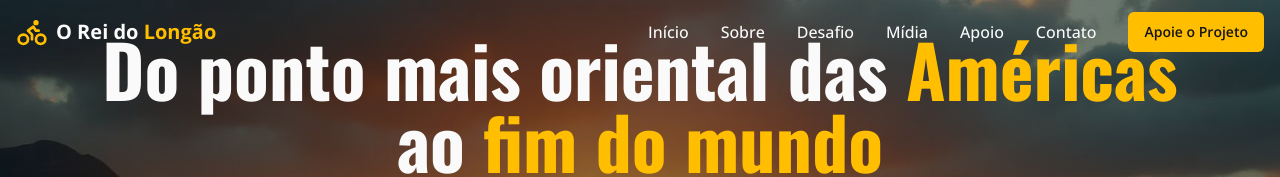
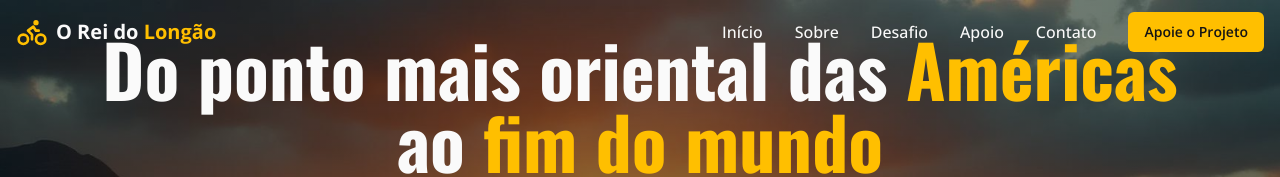
Before and after one commit to joelsondepaula/longao-road-ahead-27, a React (Vite) app: page / in a window 1280 px wide. Shown: the top 177 px of the page. Built offline with nearby package versions, Linux system fonts and the light colour scheme.

Commit message:
Remover botão Mídia
Remove o botão "Mídia" do componente de navegação.

```diff
--- a/src/components/Navigation.tsx
+++ b/src/components/Navigation.tsx
@@ -10,9 +10,7 @@ const Navigation = () => {
     { label: "Início", href: "#hero" },
     { label: "Sobre", href: "#sobre" },
     { label: "Desafio", href: "#desafio" },
-    { label: "Mídia", href: "#midia" },
     { label: "Apoio", href: "#apoio" },
-
     { label: "Contato", href: "#contato" }
   ];
 
```
